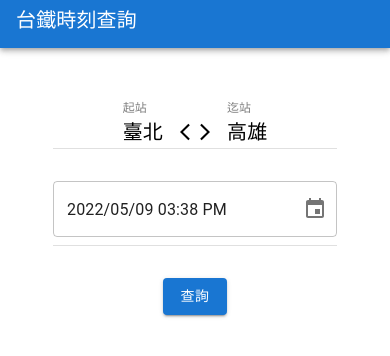
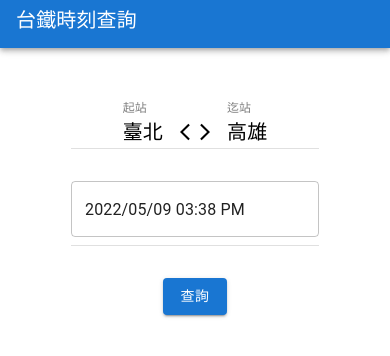
Before and after one commit to hanc1027/tw-railway-timeq, a React (Create React App) app: page / in a window 390 px wide. Shown: the top 356 px of the page. Built offline with nearby package versions, Linux system fonts and the light colour scheme.

Commit message:
SetBlock: seprate mobile & desktop

```diff
--- a/src/Components/Mobile/SetBlock.jsx
+++ b/src/Components/Mobile/SetBlock.jsx
@@ -4,7 +4,6 @@
 import {
   LocalizationProvider,
   MobileDateTimePicker,
-  DesktopDateTimePicker,
 } from "@mui/x-date-pickers";
 import ArrowBackIosNewIcon from "@mui/icons-material/ArrowBackIosNew";
 import ArrowForwardIosIcon from "@mui/icons-material/ArrowForwardIos";
@@ -36,16 +35,7 @@
 
       <div className="date-selector">
         <LocalizationProvider dateAdapter={AdapterDateFns}>
-          {/* <MobileDateTimePicker
-            label="For mobile"
-            value={dateValue}
-            onChange={(newValue) => {
-              setdateValue(newValue);
-            }}
-            renderInput={(params) => <TextField {...params} />}
-            inputFormat="yyyy/MM/dd hh:mm a"
-          /> */}
-          <DesktopDateTimePicker
+          <MobileDateTimePicker
             value={dateValue}
             onChange={(newValue) => {
               setdateValue(newValue);
```
Also changed, not shown: src/Components/SetBlock.jsx (+0 -10 lines).
